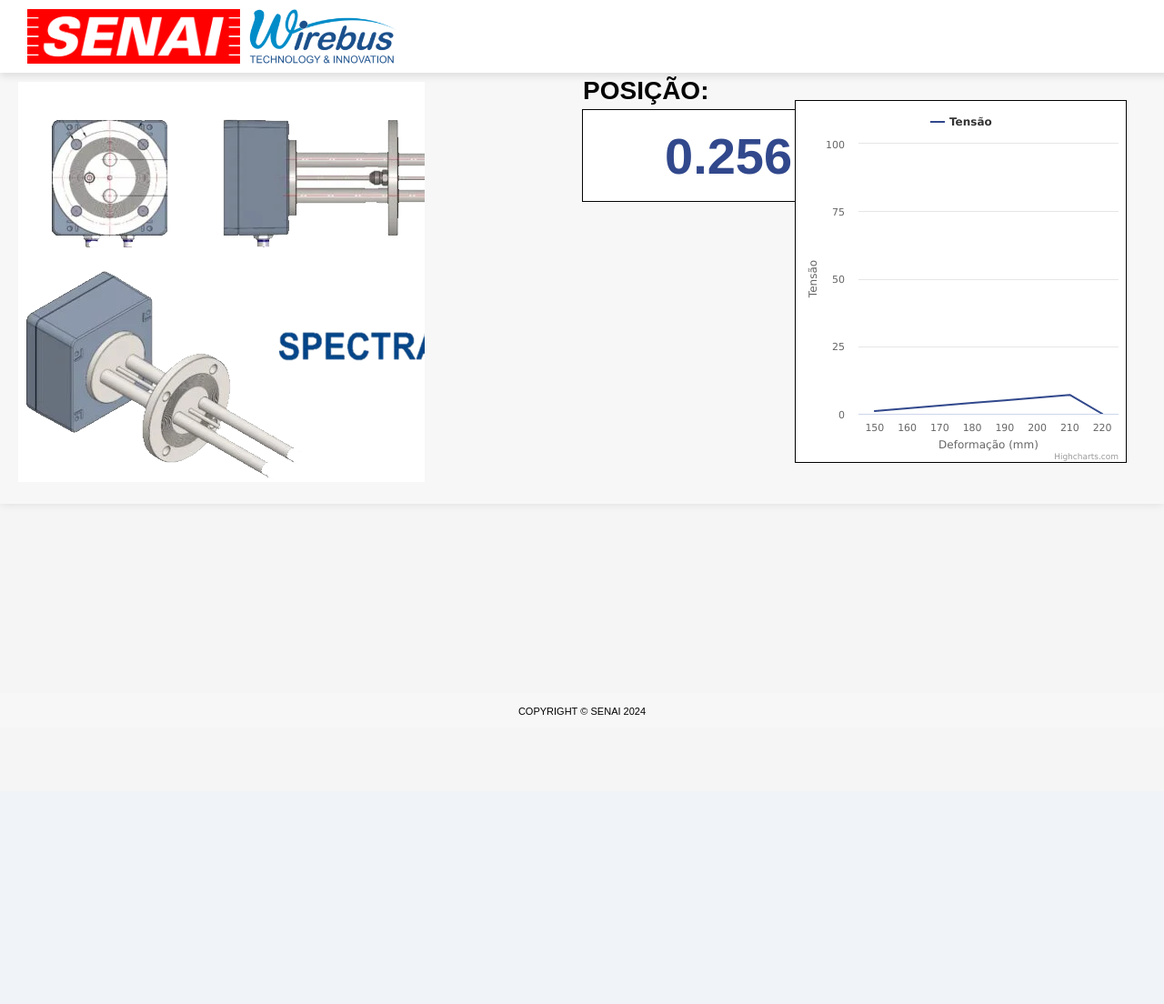
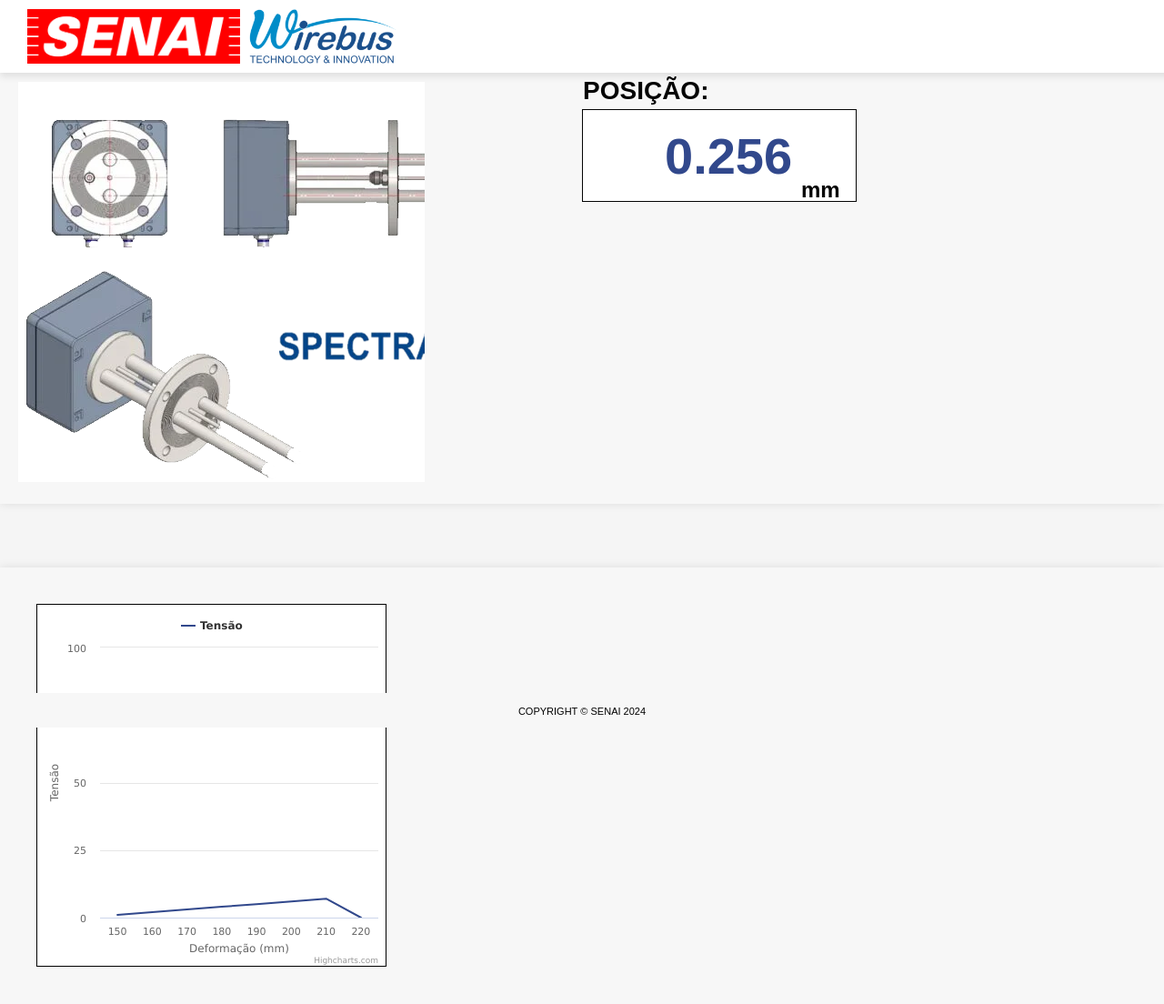
Before and after one commit to h0l3ss-Account/Wirebus, a PHP site: page / in a window 1280 px wide. Shown: the whole page at 91% size. Before the commit the page ends 786 px from the top, so only its background shows below. Run offline with PHP 8.4, Linux system fonts and the light colour scheme.

Commit message:
Update index.php

```diff
--- a/index.php
+++ b/index.php
@@ -29,7 +29,18 @@
 
         </div>
         <div class="right">
+
+        </div>
+    </div>
+    <div class="container top-container">
+        <div class="left">
         <div class="full-width" id="grafico-container"></div>
+
+        </div>
+        <div class="center">
+
+        </div>
+        <div class="right">
 
         </div>
     </div>
```
